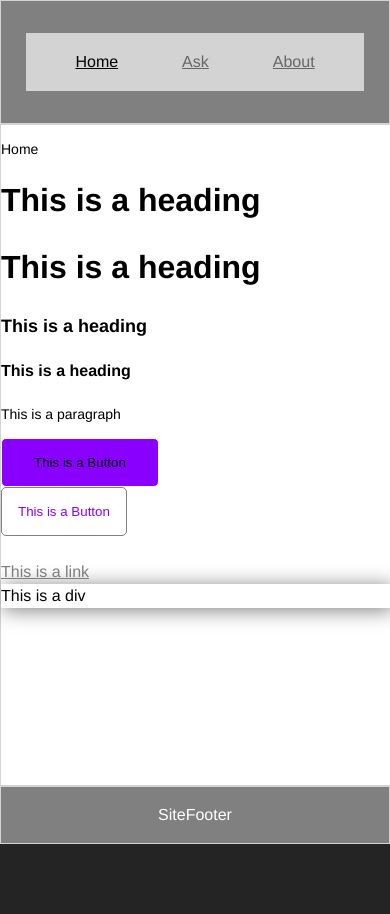
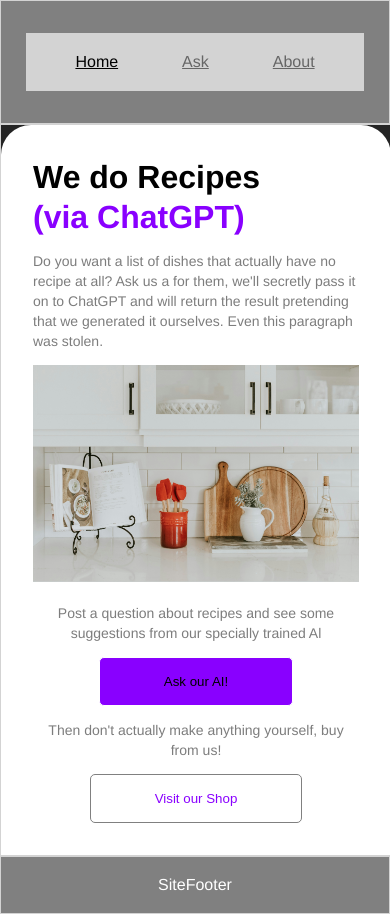
Before and after one commit to technative-academy/Team-Wolf, a React (Vite) app: page / in a window 390 px wide. Before the commit the page ends 844 px from the top, so only its background shows below. Built offline with nearby package versions, Linux system fonts and the light colour scheme.

Commit message:
Add home main content and styling for mobile

```diff
--- a/src/assets/css/index.css
+++ b/src/assets/css/index.css
@@ -202,6 +202,11 @@ a:hover {
   color: var(--purple);
 }
 
+.shadow {
+  background-color: white;
+  box-shadow: 2px 2px 20px var(--darkGrey);
+}
+
 @media only screen and (min-width: 768px) {
   h1 {
     font-size: 40px;
--- a/src/components/Home/Home.jsx
+++ b/src/components/Home/Home.jsx
@@ -2,21 +2,31 @@ import ButtonPurple from "../Reusable/ButtonPurple/ButtonPurple";
 import ButtonWhite from "../Reusable/ButtonWhite/ButtonWhite";
 import styles from "./Home.module.css";
 
-
 function Home() {
   return (
     <div className={styles.wrapper}>
-      <p>Home</p>
-      <h1>This is a heading</h1>
-      <h2>This is a heading</h2>
-      <h3>This is a heading</h3>
-      <h4>This is a heading</h4>
-      <p>This is a paragraph</p>
-      <ButtonPurple />
-      <ButtonWhite />
-      <br />
-      <a href="#">This is a link</a>
-      <div className={styles.shadow}>This is a div</div>
+      <div className={`${styles.shadow} ${styles.padding}`}>
+        <h2 className={styles.margin}>We do Recipes</h2>
+        <h2 className={`${styles.margin} ${styles.via}`}>(via ChatGPT)</h2>
+        <p className={styles.para}>
+          Do you want a list of dishes that actually have no recipe at all? Ask
+          us a for them, we'll secretly pass it on to ChatGPT and will return
+          the result pretending that we generated it ourselves. Even this
+          paragraph was stolen.
+        </p>
+        <img src="/images/recipe-book.jpg" alt="image" />
+        <div className={styles.center}>
+          <p className={styles.para}>
+            Post a question about recipes and see some suggestions from our
+            specially trained Al
+          </p>
+          <ButtonPurple text="Ask our AI!" />
+          <p className={styles.para}>
+            Then don't actually make anything yourself, buy from us!
+          </p>
+          <ButtonWhite text="Visit our Shop" />
+        </div>
+      </div>
     </div>
   );
 }
--- a/src/components/Home/Home.module.css
+++ b/src/components/Home/Home.module.css
@@ -2,9 +2,45 @@
   background: white;
   color: black;
   width: 100%;
+  border-radius: 30px 30px 0px 0px;
+  padding: 2rem;
 }
 
-.shadow {
-  background-color: white;
-  box-shadow: 2px 2px 20px var(--darkGrey);
+img {
+  max-width: 100%;
+  max-height: auto;
 }
+
+.center {
+  text-align: center;
+}
+
+.para {
+  color: var(--darkGrey);
+}
+
+.margin {
+  margin: 0px;
+}
+
+.via {
+  color: var(--purple);
+}
+
+@media only screen and (min-width: 1024px) {
+  .padding {
+    padding: 1rem;
+  }
+
+  .flex {
+    display: flex;
+    justify-content: center;
+    align-items: center;
+  }
+
+  .shadow {
+    background-color: white;
+    box-shadow: 2px 2px 20px var(--darkGrey);
+    border-radius: 20px;
+  }
+}
--- a/src/components/Reusable/ButtonPurple/ButtonPurple.jsx
+++ b/src/components/Reusable/ButtonPurple/ButtonPurple.jsx
@@ -1,9 +1,9 @@
 import styles from "./ButtonPurple.module.css";
 
-function ButtonPurple() {
+function ButtonPurple({text}) {
   return (
     <div className={styles.wrapper}>
-      <button className={styles.buttonPurple}>This is a Button</button>
+      <button className={styles.buttonPurple}>{text}</button>
     </div>
   );
 }
--- a/src/components/Reusable/ButtonPurple/ButtonPurple.module.css
+++ b/src/components/Reusable/ButtonPurple/ButtonPurple.module.css
@@ -1,9 +1,8 @@
 .buttonPurple {
-  padding: 1rem 2rem;
+  padding: 1rem 4rem;
   background-color: var(--purple);
   border: solid 1px white;
   border-radius: 5px;
-
 }
 
 .buttonPurple:hover {
--- a/src/components/Reusable/ButtonWhite/ButtonWhite.jsx
+++ b/src/components/Reusable/ButtonWhite/ButtonWhite.jsx
@@ -1,9 +1,9 @@
 import styles from "./ButtonWhite.module.css";
 
-function ButtonWhite() {
+function ButtonWhite({text}) {
   return (
     <div className={styles.wrapper}>
-      <button className={styles.buttonWhite}>This is a Button</button>
+      <button className={styles.buttonWhite}>{text}</button>
     </div>
   );
 }
--- a/src/components/Reusable/ButtonWhite/ButtonWhite.module.css
+++ b/src/components/Reusable/ButtonWhite/ButtonWhite.module.css
@@ -1,14 +1,12 @@
 .buttonWhite {
+  padding: 1rem 4rem;
   background-color: var(--white);
+  border: solid 1px grey;
+  border-radius: 5px;
   color: var(--purple);
-  padding: 1rem;
-  border-radius: 5px;
-  border: solid 1px grey;
 }
 
 .buttonWhite:hover {
-  background-color: var(--white);
-  color: var(--purple);
   border: solid 1px var(--purple);
   text-decoration: underline;
 }
```
Also changed, not shown: public/images/recipe-book.jpg (added).
